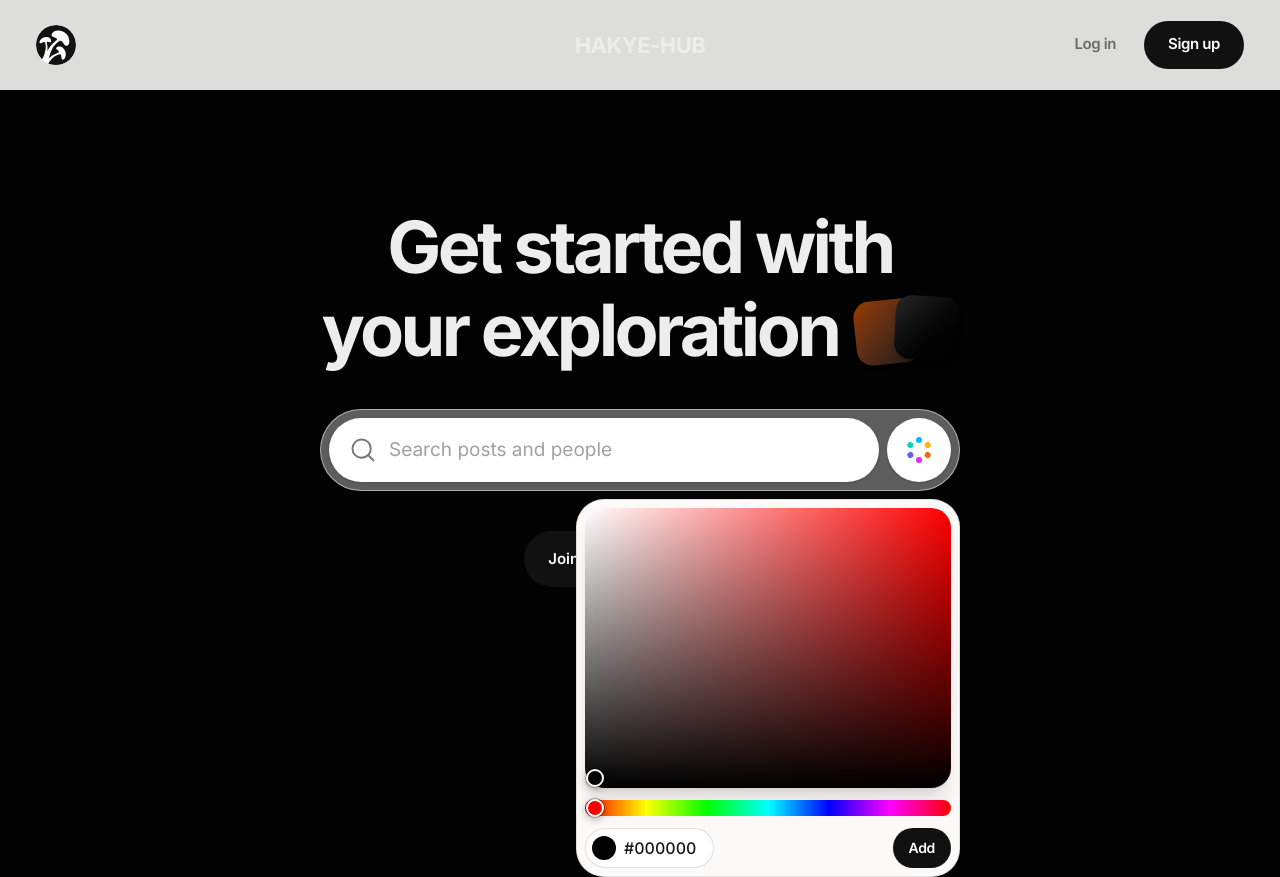
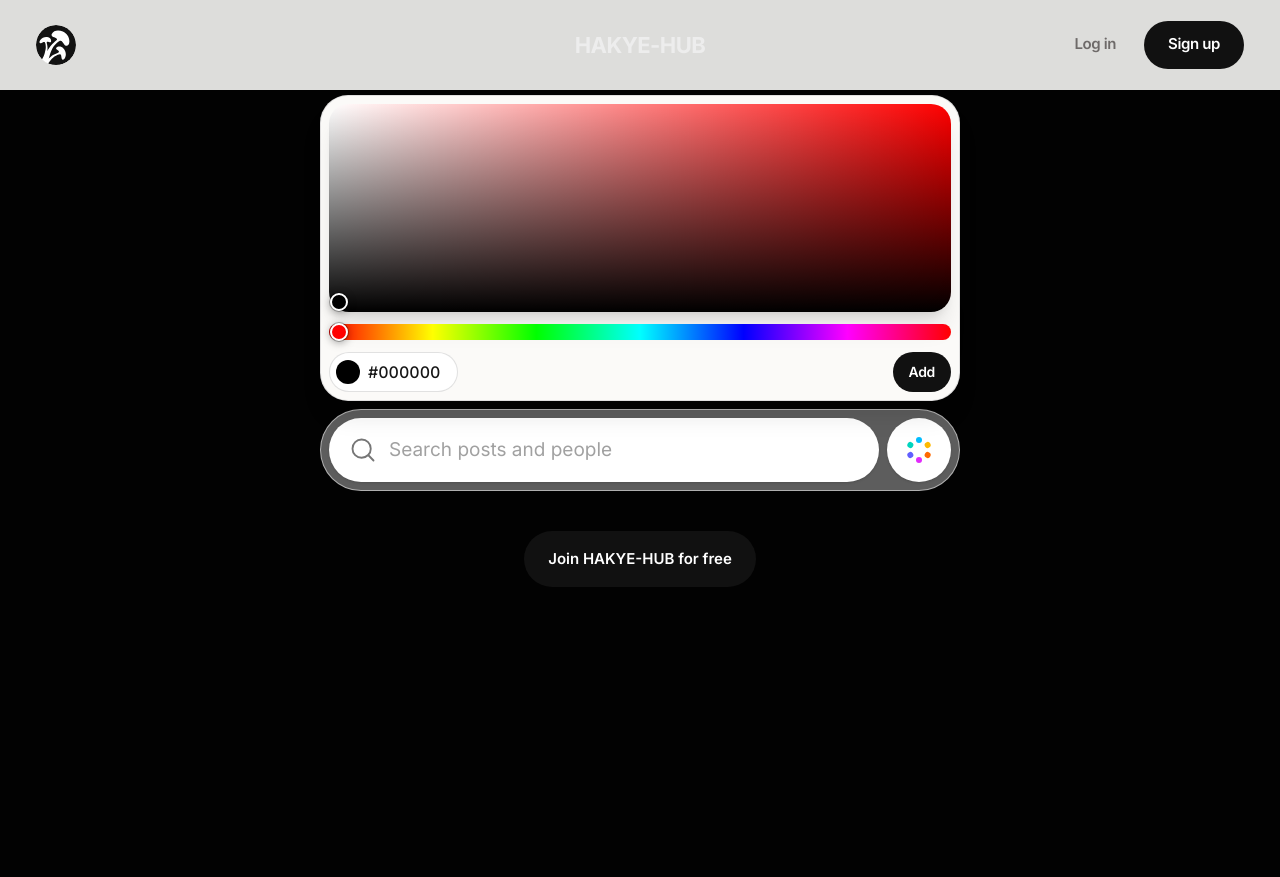
Before and after one commit to hakye05/hub-media-next, a Next.js app: page / in a window 1280 px wide. Both pictures are taken after a click on the button "Search by color". After the commit the page ends 800 px from the top, so only its background shows below. Built offline with nearby package versions, Linux system fonts and the light colour scheme; no server answers.

Commit message:
Add color picker on guest's home search bar

```diff
--- a/src/components/landing/Hero.tsx
+++ b/src/components/landing/Hero.tsx
@@ -20,12 +20,12 @@ export default function Hero() {
         </span>
       </h1>
 
-      <SearchBar />
+      <SearchBar pickerAbove />
 
       <button
         type="button"
         onClick={() => openAuth("signup")}
-        className="h-11 rounded-full bg-[#111] px-5 text-[14px] sm:h-14 sm:px-6 sm:text-[15px] font-semibold text-white transition-colors hover:bg-neutral-800"
+        className="inline-flex h-11 items-center justify-center rounded-full bg-[#111] px-5 pb-px text-[14px] font-semibold leading-none text-white transition-colors hover:bg-neutral-800 sm:h-14 sm:px-6 sm:text-[15px]"
       >
         Join HAKYE-HUB for free
       </button>
--- a/src/components/search/SearchBar.tsx
+++ b/src/components/search/SearchBar.tsx
@@ -7,9 +7,9 @@ import ColorTrigger from "./color/ColorTrigger";
 import { useColorPopover } from "./color/useColorPopover";
 import { useSearchSubmit } from "./useSearchSubmit";
 
-type Props = { initialValue?: string; initialColor?: string | null };
+type Props = { initialValue?: string; initialColor?: string | null; pickerAbove?: boolean };
 
-export default function SearchBar({ initialValue = "", initialColor = null }: Props) {
+export default function SearchBar({ initialValue = "", initialColor = null, pickerAbove = false }: Props) {
   const { value, setValue, color, applyColor, onSubmit } = useSearchSubmit(
     initialValue,
     initialColor
@@ -56,6 +56,7 @@ export default function SearchBar({ initialValue = "", initialColor = null }: Pr
       {picker.open && (
         <ColorPickerPopover
           initial={color}
+          above={pickerAbove}
           onAdd={(hex) => {
             applyColor(hex);
             picker.close();
--- a/src/components/search/color/ColorPickerPopover.tsx
+++ b/src/components/search/color/ColorPickerPopover.tsx
@@ -5,16 +5,17 @@ import { hexToHsv, hsvToHex, isHex, type Hsv } from "@/lib/color";
 import HueSlider from "./HueSlider";
 import SaturationArea from "./SaturationArea";
 
-type Props = { initial: string | null; onAdd: (hex: string) => void };
+type Props = { initial: string | null; onAdd: (hex: string) => void; above?: boolean };
 
 const MOBILE_SIDE_GAP = 12;
 
-export default function ColorPickerPopover({ initial, onAdd }: Props) {
+export default function ColorPickerPopover({ initial, onAdd, above = false }: Props) {
   const [hsv, setHsv] = useState<Hsv>(() => hexToHsv(initial ?? "#000000"));
   const [draft, setDraft] = useState<string | null>(null); // hex text while typing
   const hex = hsvToHex(hsv);
 
   // Mobile: break out of the searchbar's container so the dialog spans the screen (minus side gaps).
+  // Skipped when opening above, where the popover matches the bar's width instead.
   const ref = useRef<HTMLDivElement>(null);
   const [mobileLeft, setMobileLeft] = useState<number | null>(null);
 
@@ -22,7 +23,7 @@ export default function ColorPickerPopover({ initial, onAdd }: Props) {
     const update = () => {
       const host = ref.current?.offsetParent as HTMLElement | null;
       setMobileLeft(
-        host && window.innerWidth < 640
+        host && !above && window.innerWidth < 640
           ? -host.getBoundingClientRect().left + MOBILE_SIDE_GAP
           : null
       );
@@ -30,7 +31,7 @@ export default function ColorPickerPopover({ initial, onAdd }: Props) {
     update();
     window.addEventListener("resize", update);
     return () => window.removeEventListener("resize", update);
-  }, []);
+  }, [above]);
 
   function patch(p: Partial<Hsv>) {
     setHsv((c) => ({ ...c, ...p }));
@@ -43,6 +44,10 @@ export default function ColorPickerPopover({ initial, onAdd }: Props) {
     if (isHex(text)) setHsv((c) => hexToHsv(text, c.h));
   }
 
+  const placement = above
+    ? "bottom-full mb-2 inset-x-0 starting:translate-y-1"
+    : "top-full mt-2 starting:-translate-y-1 sm:left-auto sm:right-0 sm:w-96";
+
   return (
     <div
       ref={ref}
@@ -52,9 +57,9 @@ export default function ColorPickerPopover({ initial, onAdd }: Props) {
         left: mobileLeft ?? undefined,
         width: mobileLeft !== null ? `calc(100vw - ${MOBILE_SIDE_GAP * 2}px)` : undefined,
       }}
-      className="absolute top-full z-50 mt-2 rounded-2xl rounded-b-[28px] sm:rounded-[28px] border border-neutral-300/70 bg-[#fbfaf8] p-2 shadow-xl transition duration-150 starting:-translate-y-1 starting:opacity-0 motion-reduce:transition-none sm:left-auto sm:right-0 sm:w-96"
+      className={`absolute z-50 rounded-2xl rounded-b-[28px] sm:rounded-[28px] border border-neutral-300/70 bg-[#fbfaf8] p-2 shadow-xl transition duration-150 starting:opacity-0 motion-reduce:transition-none ${placement}`}
     >
-      <SaturationArea hsv={hsv} onChange={patch} />
+      <SaturationArea hsv={hsv} onChange={patch} heightClassName={above ? "h-52" : "h-70"} />
 
       <div className="mt-2">
         <HueSlider hue={hsv.h} onChange={(h) => patch({ h })} />
--- a/src/components/search/color/SaturationArea.tsx
+++ b/src/components/search/color/SaturationArea.tsx
@@ -4,9 +4,13 @@ import { clamp01, hsvToHex, insetPos, THUMB_INSET, type Hsv } from "@/lib/color"
 import ColorThumb from "./ColorThumb";
 import { usePointerDrag } from "./usePointerDrag";
 
-type Props = { hsv: Hsv; onChange: (patch: Partial<Hsv>) => void };
+type Props = {
+  hsv: Hsv;
+  onChange: (patch: Partial<Hsv>) => void;
+  heightClassName?: string;
+};
 
-export default function SaturationArea({ hsv, onChange }: Props) {
+export default function SaturationArea({ hsv, onChange, heightClassName = "h-70" }: Props) {
   const { ref, dragging, handlers } = usePointerDrag(
     (x, y) => onChange({ s: x, v: 1 - y }),
     (dx, dy) => onChange({ s: clamp01(hsv.s + dx), v: clamp01(hsv.v - dy) }),
@@ -25,7 +29,7 @@ export default function SaturationArea({ hsv, onChange }: Props) {
       aria-valuemax={100}
       aria-valuenow={Math.round(hsv.s * 100)}
       aria-valuetext={hex}
-      className="relative h-70 w-full cursor-crosshair touch-none select-none rounded-[20px] outline-none focus-visible:ring-2 shadow-xl focus-visible:ring-neutral-900/40"
+      className={`relative ${heightClassName} w-full cursor-crosshair touch-none select-none rounded-[20px] outline-none focus-visible:ring-2 shadow-xl focus-visible:ring-neutral-900/40`}
       {...handlers}
     >
       <div
--- a/src/components/ui/modals/ConfirmModal.tsx
+++ b/src/components/ui/modals/ConfirmModal.tsx
@@ -45,7 +45,7 @@ export default function ConfirmModal({
             type="button"
             onClick={onConfirm}
             disabled={busy}
-            className="h-16 flex-1 rounded-full bg-neutral-100 text-[15px] font-semibold text-red-600 transition-colors hover:bg-neutral-200 disabled:cursor-not-allowed disabled:opacity-60"
+            className="h-12 flex-1 rounded-full bg-neutral-100 text-[15px] font-semibold text-red-600 transition-colors hover:bg-neutral-200 disabled:cursor-not-allowed disabled:opacity-60 sm:h-16"
           >
             {busy ? busyLabel : confirmLabel}
           </button>
```
